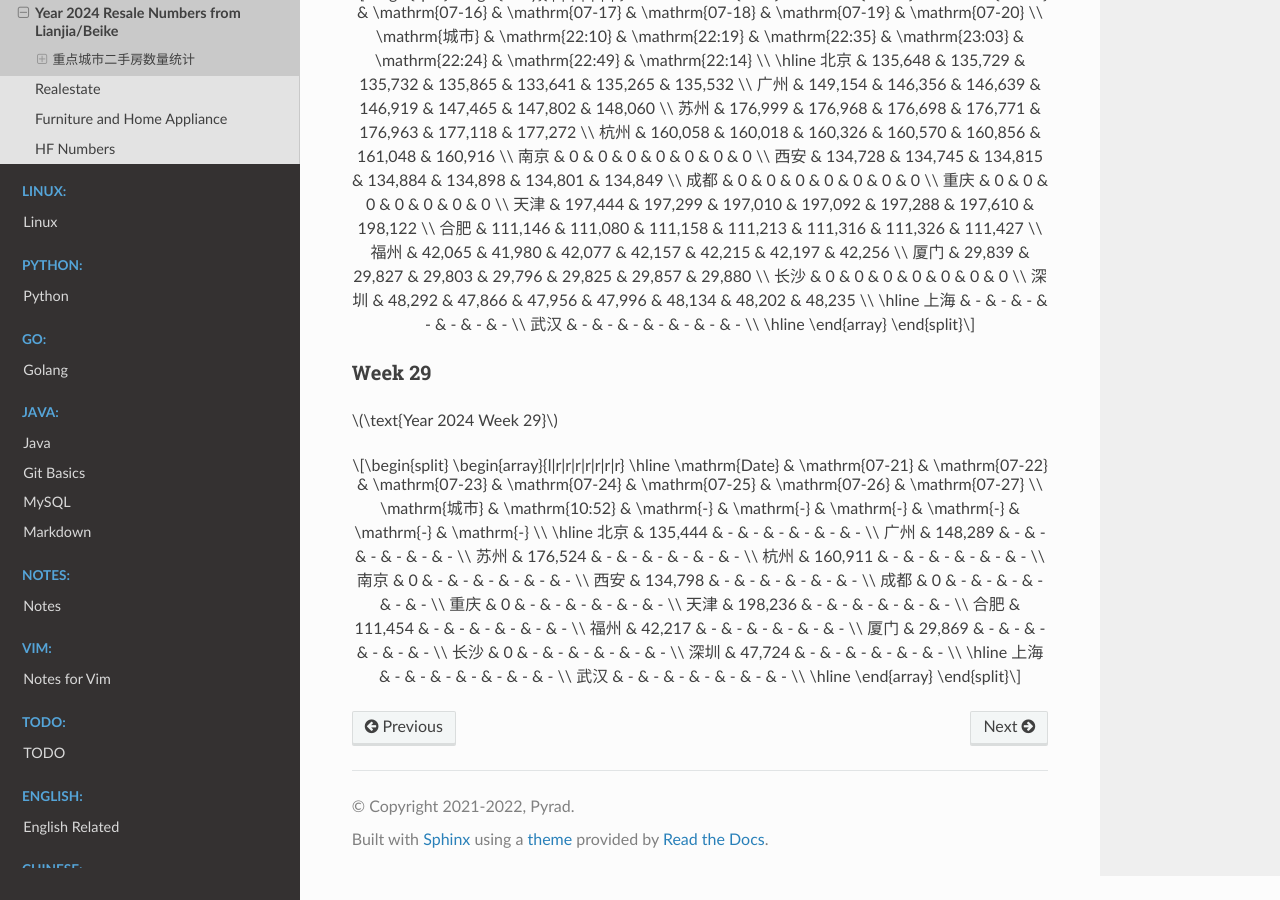
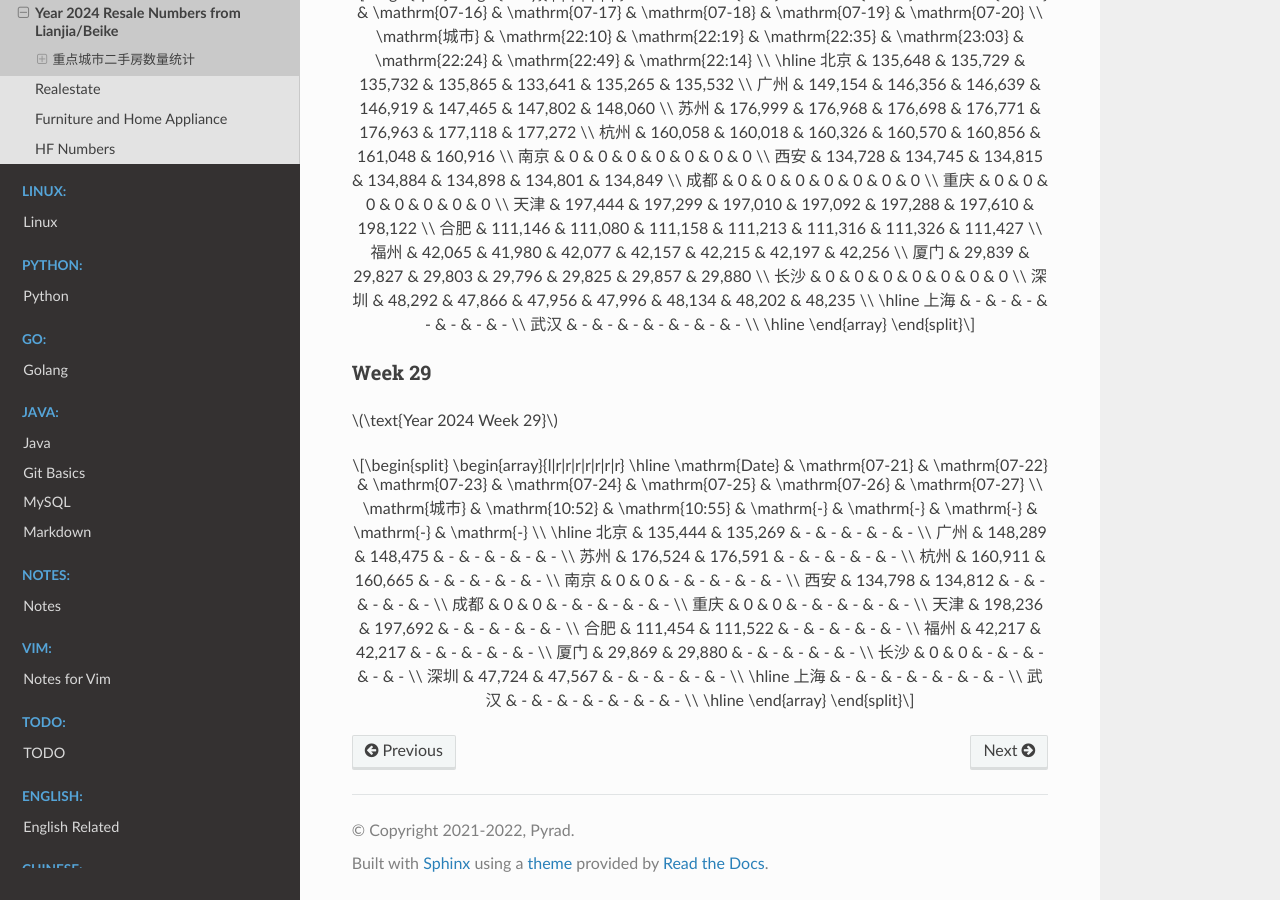
Before and after one commit to Pyrad/pyradnotes, a Sphinx documentation site: the page built from source/RealEstate/resalenumbers2024.md, in a window 1280 px wide and 900 px high, scrolled down 14101 px. Built offline with Sphinx 7.4.7 and the Read the Docs theme 2.0.0, drawn with Linux system fonts in a browser that asks for light colours; pages that are not in the unit, such as notebooks, are missing from menus; a script that is not in the unit is left out.

Commit message:
Realestate Update resale numbers 2024-07-22 10:55

```diff
--- a/source/RealEstate/resalenumbers2024.md
+++ b/source/RealEstate/resalenumbers2024.md
@@ -939,22 +939,22 @@ $$
 \begin{array}{l|r|r|r|r|r|r|r}
 \hline
 \mathrm{Date} & \mathrm{07-21} & \mathrm{07-22} & \mathrm{07-23} & \mathrm{07-24} & \mathrm{07-25} & \mathrm{07-26} & \mathrm{07-27} \\
-\mathrm{城市} & \mathrm{10:52} & \mathrm{-} & \mathrm{-} & \mathrm{-} & \mathrm{-} & \mathrm{-} & \mathrm{-} \\
+\mathrm{城市} & \mathrm{10:52} & \mathrm{10:55} & \mathrm{-} & \mathrm{-} & \mathrm{-} & \mathrm{-} & \mathrm{-} \\
 \hline
-北京 & 135,444 & - & - & - & - & - & - \\
-广州 & 148,289 & - & - & - & - & - & - \\
-苏州 & 176,524 & - & - & - & - & - & - \\
-杭州 & 160,911 & - & - & - & - & - & - \\
-南京 & 0 & - & - & - & - & - & - \\
-西安 & 134,798 & - & - & - & - & - & - \\
-成都 & 0 & - & - & - & - & - & - \\
-重庆 & 0 & - & - & - & - & - & - \\
-天津 & 198,236 & - & - & - & - & - & - \\
-合肥 & 111,454 & - & - & - & - & - & - \\
-福州 & 42,217 & - & - & - & - & - & - \\
-厦门 & 29,869 & - & - & - & - & - & - \\
-长沙 & 0 & - & - & - & - & - & - \\
-深圳 & 47,724 & - & - & - & - & - & - \\
+北京 & 135,444 & 135,269 & - & - & - & - & - \\
+广州 & 148,289 & 148,475 & - & - & - & - & - \\
+苏州 & 176,524 & 176,591 & - & - & - & - & - \\
+杭州 & 160,911 & 160,665 & - & - & - & - & - \\
+南京 & 0 & 0 & - & - & - & - & - \\
+西安 & 134,798 & 134,812 & - & - & - & - & - \\
+成都 & 0 & 0 & - & - & - & - & - \\
+重庆 & 0 & 0 & - & - & - & - & - \\
+天津 & 198,236 & 197,692 & - & - & - & - & - \\
+合肥 & 111,454 & 111,522 & - & - & - & - & - \\
+福州 & 42,217 & 42,217 & - & - & - & - & - \\
+厦门 & 29,869 & 29,880 & - & - & - & - & - \\
+长沙 & 0 & 0 & - & - & - & - & - \\
+深圳 & 47,724 & 47,567 & - & - & - & - & - \\
 \hline
 上海 & - & - & - & - & - & - & - \\
 武汉 & - & - & - & - & - & - & - \\
```
Also changed, not shown: 1 other file.
